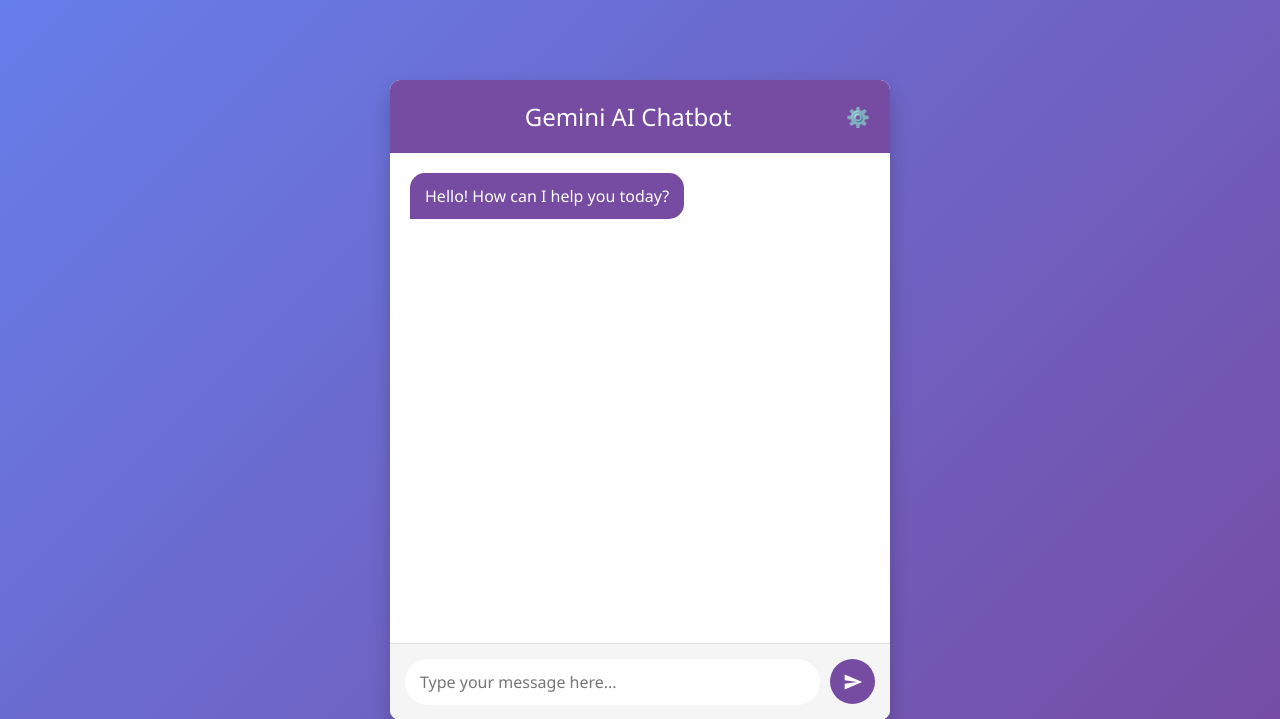
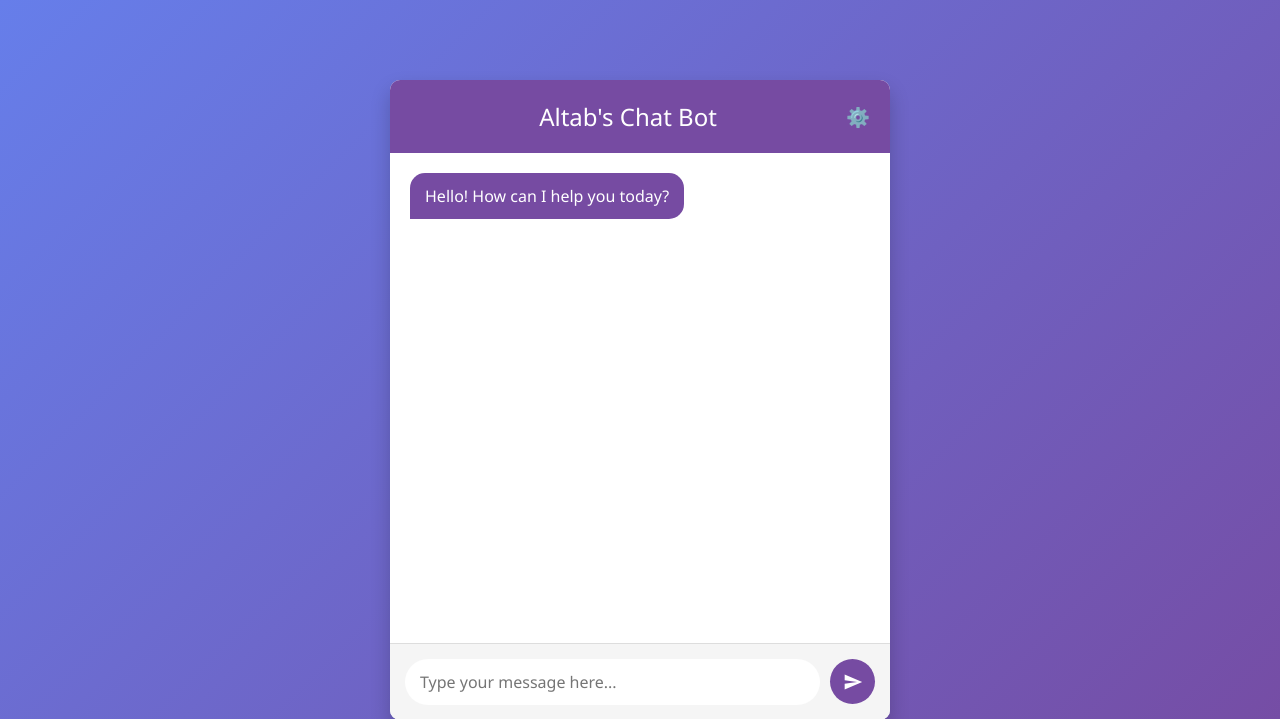
Before and after one commit to altab01/chatbot, a Flask app: page / in a window 1280 px wide. Shown: the top 719 px of the page. Run offline with Flask 3, Linux system fonts and the light colour scheme; data that the repository does not hold is empty.

Commit message:
Update chatbot title and header text to "Altab's Chat Bot".
Replit-Commit-Author: Agent
Replit-Commit-Session-Id: 0cb76fd7-3cca-4470-9f54-ec111391b201
Replit-Commit-Screenshot-Url: https://storage.googleapis.com/screenshot-production-us-central1/1144c9cf-e520-4d5d-a5c8-b41e4b23abbd/f4cc48bf-a459-48de-8d43-5cb40470f237.jpg

```diff
--- a/templates/index.html
+++ b/templates/index.html
@@ -3,13 +3,13 @@
 <head>
     <meta charset="UTF-8">
     <meta name="viewport" content="width=device-width, initial-scale=1.0">
-    <title>AI Chatbot</title>
+    <title>Altab's Chat Bot</title>
     <link rel="stylesheet" href="{{ url_for('static', filename='css/styles.css') }}">
 </head>
 <body>
     <div class="container">
         <div class="header">
-            <div class="header-title">Gemini AI Chatbot</div>
+            <div class="header-title">Altab's Chat Bot</div>
             <button class="settings-button" id="settings-button">⚙️</button>
         </div>
         <div class="chat-area" id="chat-area">
```
